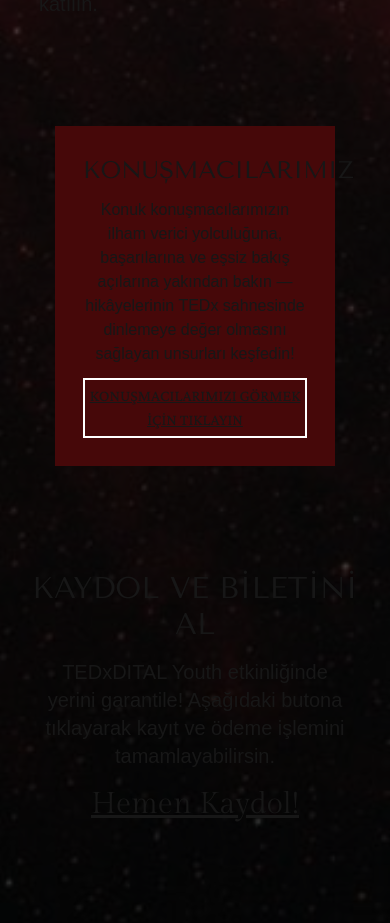
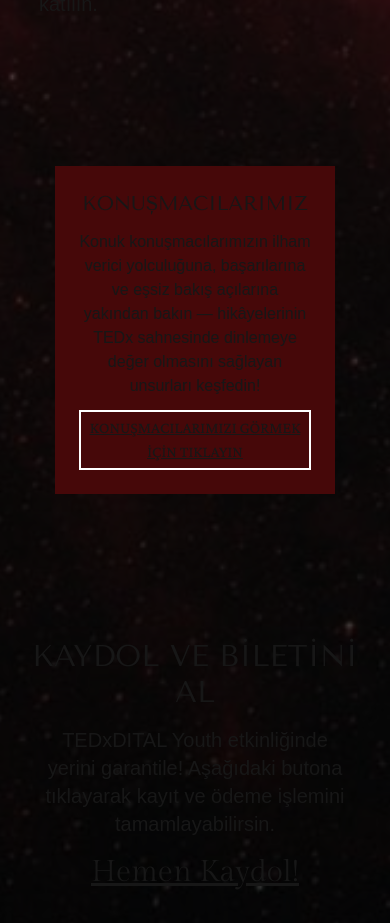
Before and after one commit to Egemam/tedx-dital, a Next.js app: page / in a window 390 px wide. Shown: the part 2300-3223 px from the top of the page. Built offline with nearby package versions, Linux system fonts and the light colour scheme; a web font is replaced by a local one.

Commit message:
small tweaks

```diff
--- a/app/page.tsx
+++ b/app/page.tsx
@@ -82,8 +82,8 @@ export default function Home() {
                      </p>
                  </div>
              </div>
-             <div className="bg-red-950 flex flex-col md:gap-6 gap-3 m-10 p-7 md:p-10 text-center w-70 md:w-110">
-                <h3 className={`text-2xl md:text-4xl ${tenorSans.className}`}>KONUŞMACILARIMIZ</h3>
+             <div className="bg-red-950 flex flex-col md:gap-6 gap-3 m-10 p-6 my-20 md:p-10 text-center w-70 md:w-110">
+                <h3 className={`text-xl md:text-4xl ${tenorSans.className}`}>KONUŞMACILARIMIZ</h3>
                  <p className={`md:text-lg ${biryani.className}`}>Konuk konuşmacılarımızın ilham verici yolculuğuna, başarılarına ve eşsiz bakış açılarına yakından bakın — hikâyelerinin TEDx sahnesinde dinlemeye değer olmasını sağlayan unsurları keşfedin!</p>
                  <Link href="/speakers" className={`${crimsonPro.className} underline p-1 md:p-3 border-2 border-white md:text-lg duration-300 hover:bg-black/20`}>KONUŞMACILARIMIZI GÖRMEK İÇİN TIKLAYIN</Link>
              </div>
```
Also changed, not shown: app/speakers/page.tsx (+1 -1 lines).
